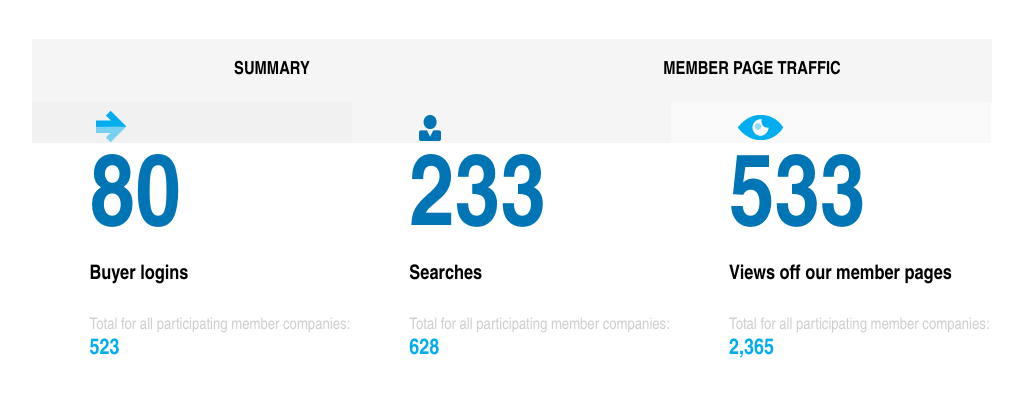
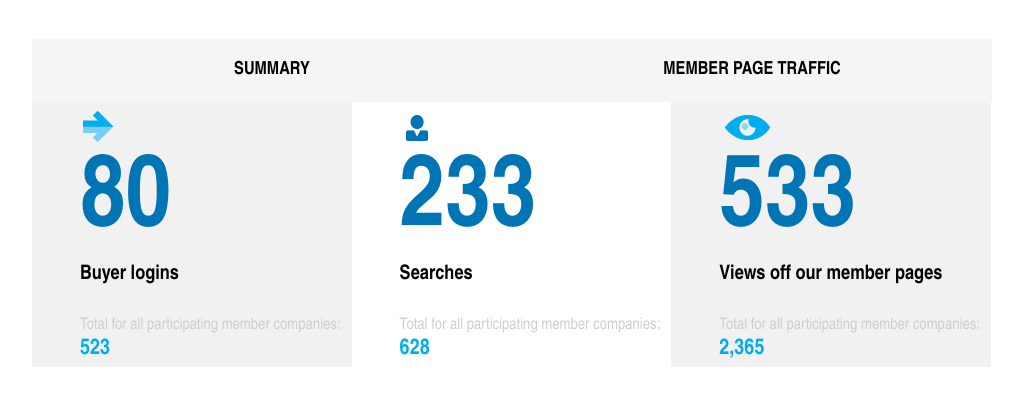
Before and after one commit to London804/Stats, a website: page index.html in a window 1280 px wide. Shown: the part 111-516 px from the top of the page, without its empty margins (128-1150 px from the left). Drawn offline with nearby package versions, Linux system fonts and the light colour scheme.

Commit message:
finished

```diff
--- a/assets/css/style.css
+++ b/assets/css/style.css
@@ -7,7 +7,12 @@ body {
 }
 .dynamicContent .wrapper,
 .dynamicContent2 .wrapper {
+  background: #f1f1f1;
   width: 100%;
+}
+.dynamicContent .wrapper:nth-child(2),
+.dynamicContent2 .wrapper:nth-child(2) {
+  background: white;
 }
 .dynamicContent .wrapper .count,
 .dynamicContent2 .wrapper .count,
@@ -17,7 +22,7 @@ body {
 .dynamicContent2 .wrapper .participantsTxt,
 .dynamicContent .wrapper .participantCount,
 .dynamicContent2 .wrapper .participantCount {
-  padding-left: 18%;
+  padding-left: 15%;
 }
 .dynamicContent .count,
 .dynamicContent2 .count {
@@ -40,6 +45,7 @@ body {
   color: #00aeef;
   font-weight: 900;
   font-size: 22px;
+  padding-bottom: 5px;
 }
 .dynamicContent span,
 .dynamicContent2 span {
@@ -80,13 +86,13 @@ body {
 #container #p1 #content2,
 #container #p1 #content3 {
   width: 100%;
-  display: block;
+  display: none;
   float: left;
 }
 #container #p1 #content1 .icon,
 #container #p1 #content2 .icon,
 #container #p1 #content3 .icon {
-  margin: 2% 0 0 20%;
+  margin: 2% 0 0 16%;
 }
 #container #p1 #content1 {
   background-color: #f1f1f1;
@@ -98,7 +104,7 @@ body {
   height: 35px;
 }
 #container #p1 #content2 {
-  background-color: #f5f5f5;
+  background: white;
 }
 #container #p1 #content2 .icon {
   background: transparent url('../img/sprite.png') no-repeat -32px 0;
@@ -107,7 +113,7 @@ body {
   height: 35px;
 }
 #container #p1 #content3 {
-  background-color: #f9f9f9;
+  background: #f1f1f1;
 }
 #container #p1 #content3 .icon {
   background: transparent url('../img/sprite.png') no-repeat -58px 0;
@@ -122,13 +128,13 @@ body {
 #container #p2 #content5,
 #container #p2 #content6 {
   width: 100%;
-  display: block;
+  display: none;
   float: left;
 }
 #container #p2 #content4 .icon,
 #container #p2 #content5 .icon,
 #container #p2 #content6 .icon {
-  margin: 2% 0 0 20%;
+  margin: 2% 0 0 16%;
 }
 #container #p2 #content4 {
   background-color: #f1f1f1;
@@ -140,7 +146,7 @@ body {
   height: 35px;
 }
 #container #p2 #content5 {
-  background-color: #f5f5f5;
+  background: white;
 }
 #container #p2 #content5 .icon {
   background: transparent url('../img/sprite.png') no-repeat -32px 0;
@@ -149,7 +155,7 @@ body {
   height: 35px;
 }
 #container #p2 #content6 {
-  background-color: #f9f9f9;
+  background: #f1f1f1;
 }
 #container #p2 #content6 .icon {
   background: transparent url('../img/sprite.png') no-repeat -137px 0;
@@ -162,11 +168,13 @@ body {
   #container #p1 #content2,
   #container #p1 #content3 {
     width: 33.3%;
+    display: block;
   }
   #container #p2 #content4,
   #container #p2 #content5,
   #container #p2 #content6 {
     width: 33.3%;
+    display: block;
   }
   #container #title #first,
   #container #title #second {
@@ -190,7 +198,7 @@ body {
   #container .dynamicContent2 .wrapper .participantsTxt,
   #container .dynamicContent .wrapper .participantCount,
   #container .dynamicContent2 .wrapper .participantCount {
-    padding-left: 18%;
+    padding-left: 15%;
   }
   #container .dynamicContent .wrapper .count,
   #container .dynamicContent2 .wrapper .count {
--- a/assets/css/styles2.css
+++ b/assets/css/styles2.css
@@ -133,6 +133,7 @@ body {
   color: #00aeef;
   font-weight: 900;
   font-size: 22px;
+    padding-bottom: 5px;
 }
 #container .dynamicContent span {
   font-size: 30px;
--- a/assets/styles.less
+++ b/assets/styles.less
@@ -4,9 +4,13 @@ body {
 .dynamicContent, .dynamicContent2 {
     width: 100%;
     .wrapper {
+        background: #f1f1f1;
         width: 100%;
+        &:nth-child(2){
+            background: white;
+        }
         .count, .countTxt, .participantsTxt, .participantCount {
-            padding-left: 18%;
+            padding-left: 15%;
         }
     }
     .count {
@@ -29,6 +33,7 @@ body {
         color: @lightBlue;
         font-weight: 900;
         font-size: 22px;
+        padding-bottom: 5px;
 
     }
     span {
@@ -72,13 +77,13 @@ body {
         }
     }
     #p1{
-//        #content1, #content2, #content3 {
-//            width: 100%;
-//            display: block;
-//            float: left;
-//            .icon {
-//                margin: 2% 0 0 20%;
-//            }
+        #content1, #content2, #content3 {
+            width: 100%;
+            display: none;
+            float: left;
+            .icon {
+                margin: 2% 0 0 16%;
+            }
         }
         #content1 {
             background-color: #f1f1f1;
@@ -91,7 +96,7 @@ body {
 
         }
         #content2 {
-            background-color: #f5f5f5;
+            background: white;
             .icon {
                 background: transparent url('../img/sprite.png') no-repeat -32px 0;
                 display: inline-block;
@@ -100,7 +105,7 @@ body {
             }
         }
         #content3 {
-            background-color: #f9f9f9;
+            background: #f1f1f1;
             .icon {
                 background: transparent url('../img/sprite.png') no-repeat -58px 0;
                 display: inline-block;
@@ -113,14 +118,14 @@ body {
 
     #p2{
         display: none;
-//        #content4, #content5, #content6 {
-//            width: 100%;
-//            display: block;
-//            float: left;
-//            .icon {
-//                margin: 2% 0 0 20%;
-//            }
-//        }
+        #content4, #content5, #content6 {
+            width: 100%;
+            display: none;
+            float: left;
+            .icon {
+                margin: 2% 0 0 16%;
+            }
+        }
         #content4{
             background-color: #f1f1f1;
             .icon{
@@ -132,7 +137,7 @@ body {
             }
         }
         #content5{
-            background-color: #f5f5f5;
+            background: white;
             .icon{
                 background: transparent url('../img/sprite.png') no-repeat -32px 0;
                 display: inline-block;
@@ -142,7 +147,7 @@ body {
             }
         }
         #content6{
-            background-color: #f9f9f9;
+            background: #f1f1f1;
             .icon{
                 background: transparent url('../img/sprite.png') no-repeat -137px 0;
                 display: inline-block;
@@ -158,11 +163,13 @@ body {
         #p1{
             #content1, #content2, #content3 {
                 width: 33.3%;
+                display: block;
             }
         }
         #p2{
             #content4, #content5, #content6 {
                 width: 33.3%;
+                display: block;
             }
         }
         #title {
@@ -177,7 +184,7 @@ body {
                 width: 33.3%;
                 float: left;
                 .count, .countTxt, .participantsTxt, .participantCount {
-                    padding-left: 18%;
+                    padding-left: 15%;
                 }
                 .count {
                     font-size: 100px;
```
Also changed, not shown: assets/js/scripts.js (+1 -16 lines), assets/build/scripts.min.js.
